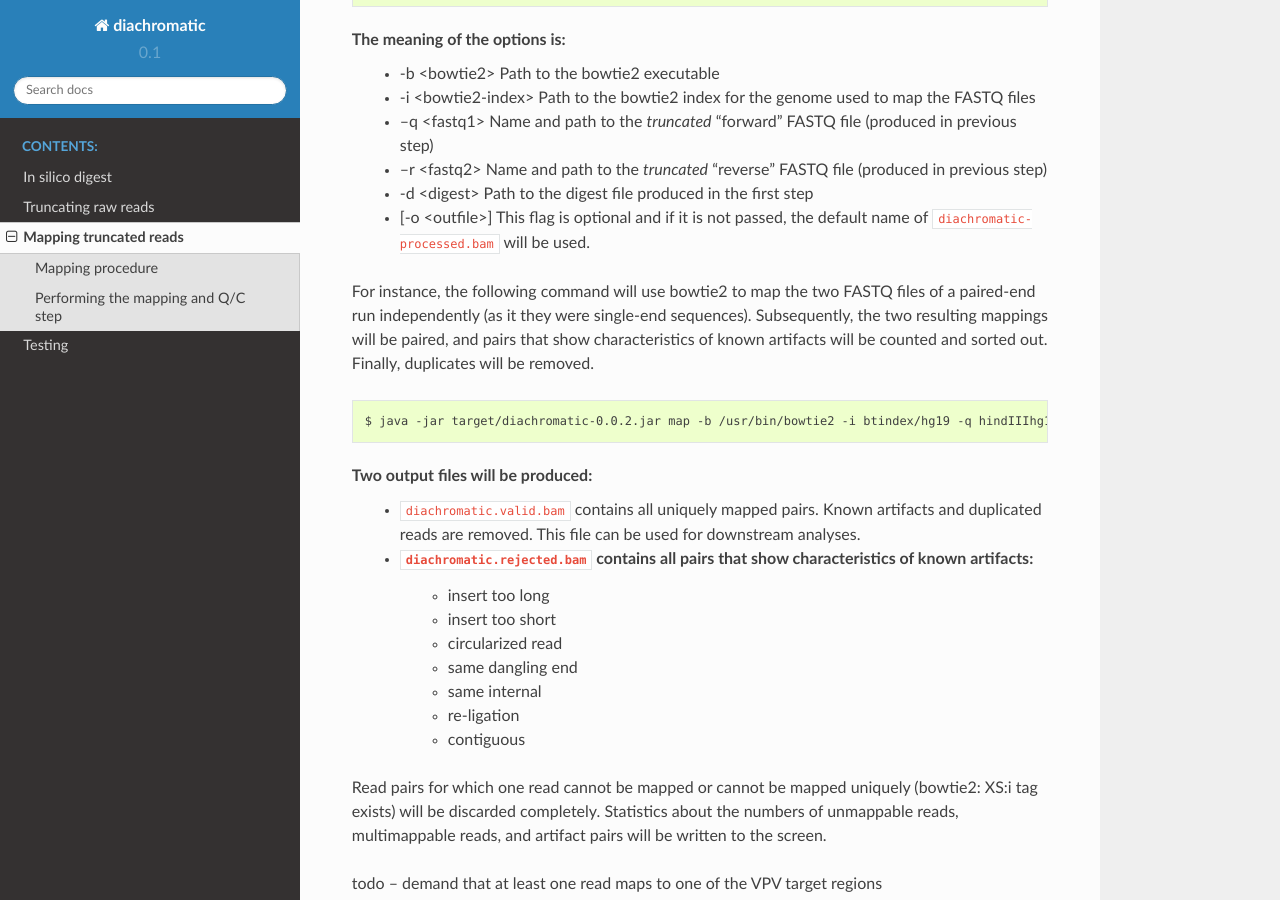
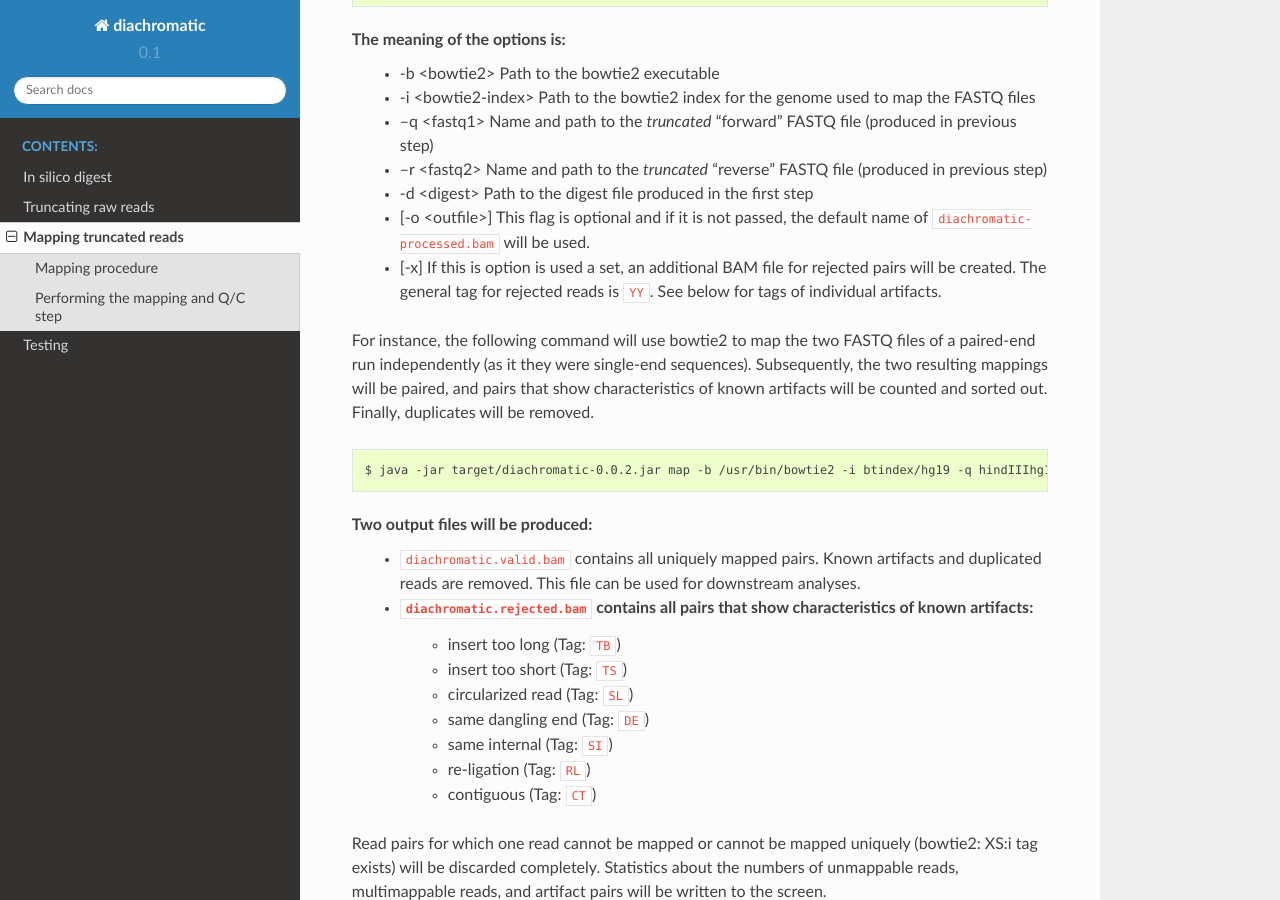
Before and after one commit to TheJacksonLaboratory/diachromatic, a Sphinx documentation site: the page built from docs/mapping.rst, in a window 1280 px wide and 900 px high, scrolled down 821 px. Built offline with Sphinx 7.4.7 and the Read the Docs theme 2.0.0, drawn with Linux system fonts in a browser that asks for light colours.

Commit message:
Added missing information about the -x option of the map command.

```diff
--- a/docs/mapping.rst
+++ b/docs/mapping.rst
@@ -41,6 +41,7 @@ The meaning of the options is:
     * --r <fastq2> Name and path to the *truncated* "reverse" FASTQ file (produced in previous step)
     * -d <digest> Path to the digest file produced in the first step
     * [-o <outfile>] This flag is optional and if it is not passed, the default name of ``diachromatic-processed.bam`` will be used.
+    * [-x] If this is option is used a set, an additional BAM file for rejected pairs will be created. The general tag for rejected reads is ``YY``. See below for tags of individual artifacts.
 
 For instance, the following command will use bowtie2 to map the two FASTQ files of a paired-end run independently (as it they were single-end sequences). Subsequently, the two resulting mappings will be paired, and pairs that show characteristics of known artifacts will be counted and sorted out. Finally, duplicates will be removed. ::
 
@@ -49,13 +50,13 @@ For instance, the following command will use bowtie2 to map the two FASTQ files
 Two output files will be produced:
     * ``diachromatic.valid.bam`` contains all uniquely mapped pairs. Known artifacts and duplicated reads are removed. This file can be used for downstream analyses.
     * ``diachromatic.rejected.bam`` contains all pairs that show characteristics of known artifacts:
-        * insert too long
-        * insert too short
-        * circularized read
-        * same dangling end
-        * same internal
-        * re-ligation
-        * contiguous
+        * insert too long (Tag: ``TB``)
+        * insert too short (Tag: ``TS``)
+        * circularized read (Tag: ``SL``)
+        * same dangling end (Tag: ``DE``)
+        * same internal (Tag: ``SI``)
+        * re-ligation (Tag: ``RL``)
+        * contiguous (Tag: ``CT``)
 
 Read pairs for which one read cannot be mapped or cannot be mapped uniquely (bowtie2: XS:i tag exists) will be discarded completely. Statistics about the numbers of unmappable reads, multimappable reads, and artifact pairs will be written to the screen.
 
```
